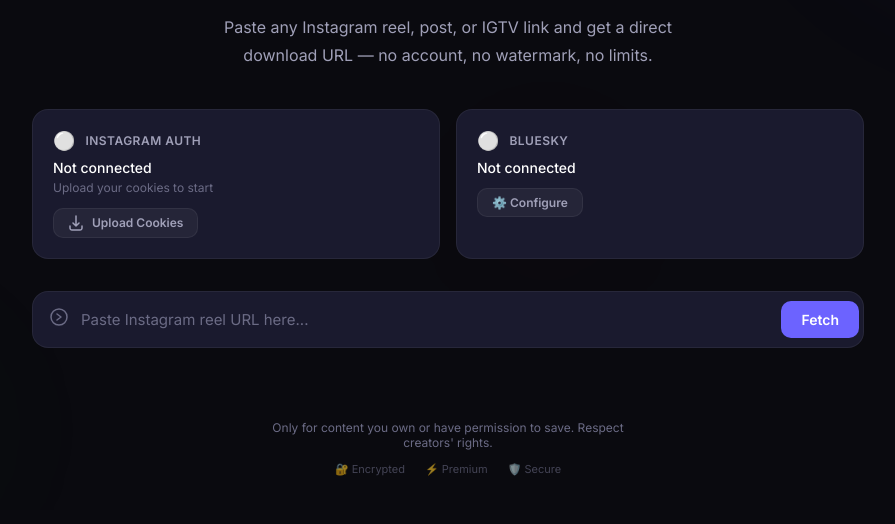
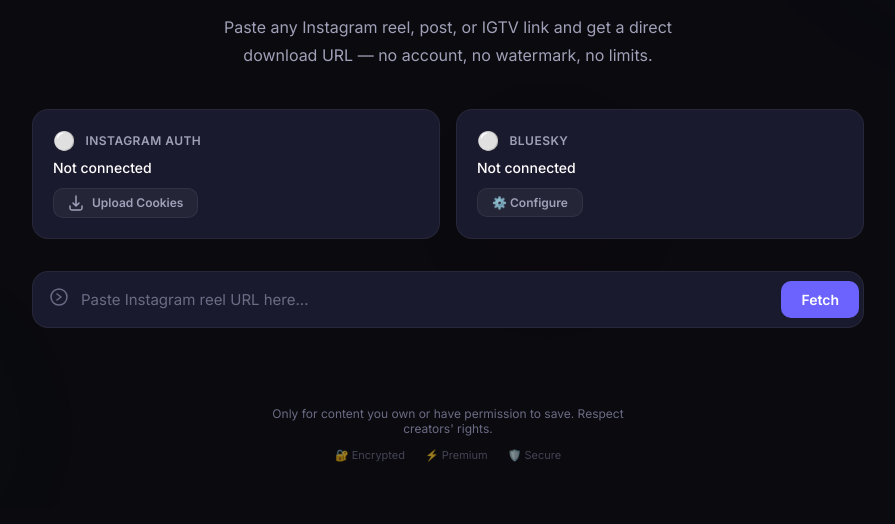
Before and after one commit to Motari2004/fetchgram, a Flask app: page / in a window 1280 px wide. Shown: the part 290-814 px from the top of the page, without its empty margins (192-1087 px from the left). After the commit the page ends 752 px from the top, so only its background shows below. Run offline with Flask 3, Linux system fonts and the light colour scheme; parts of the project's set-up code (start-up, migrations or seed data) failed here and were passed over; some libraries are stand-ins or nearby versions.

Commit message:
Describe what you changed here

```diff
--- a/static/script.js
+++ b/static/script.js
@@ -5,14 +5,15 @@ const errorMsg = document.getElementById("error-msg");
 const results = document.getElementById("results");
 const template = document.getElementById("result-template");
 
-// Cookie elements
-const cookieIndicator = document.getElementById("cookie-indicator");
-const cookieStatusText = document.getElementById("cookie-status-text");
+// Instagram cookie elements
+const instagramIndicator = document.getElementById("instagram-indicator");
+const instagramStatusText = document.getElementById("instagram-status-text");
+const instagramUsernameDisplay = document.getElementById("instagram-username-display");
 const fileInput = document.getElementById("cookie-file-input");
-const uploadBtn = document.querySelector("#cookie-status-card .btn-ghost");
+const uploadCookieLabel = document.getElementById("upload-cookie-label");
 const clearCookieBtn = document.getElementById("clear-cookie-btn");
-const cookieInfo = document.getElementById("cookie-upload-info");
-const cookieError = document.getElementById("cookie-upload-error");
+const instagramUploadInfo = document.getElementById("instagram-upload-info");
+const instagramUploadError = document.getElementById("instagram-upload-error");
 
 // Bluesky elements
 const blueskyIndicator = document.getElementById("bluesky-indicator");
@@ -51,42 +52,52 @@ const progressText = document.getElementById("progress-text");
 let currentVideoUrl = null;
 let currentVideoItem = null;
 
-// ==================== COOKIE FUNCTIONS ====================
+// ==================== INSTAGRAM COOKIE FUNCTIONS ====================
 
-function updateCookieStatus(hasCookies, username) {
+function updateInstagramStatus(hasCookies, username) {
   if (hasCookies) {
-    cookieIndicator.textContent = '🟢';
-    cookieIndicator.className = 'status-icon online';
-    cookieStatusText.textContent = `Connected as @${username || 'Instagram User'}`;
+    instagramIndicator.textContent = '🟢';
+    instagramIndicator.className = 'status-icon online';
+    instagramStatusText.textContent = 'Connected';
+    if (instagramUsernameDisplay) {
+      instagramUsernameDisplay.textContent = `@${username || 'Instagram User'}`;
+    }
     clearCookieBtn.hidden = false;
-    uploadBtn.textContent = '✅ Uploaded';
-    uploadBtn.disabled = true;
+    uploadCookieLabel.textContent = '✅ Uploaded';
+    uploadCookieLabel.style.opacity = '0.7';
     fileInput.disabled = true;
   } else {
-    cookieIndicator.textContent = '⚪';
-    cookieIndicator.className = 'status-icon offline';
-    cookieStatusText.textContent = 'Not connected';
+    instagramIndicator.textContent = '⚪';
+    instagramIndicator.className = 'status-icon offline';
+    instagramStatusText.textContent = 'Not connected';
+    if (instagramUsernameDisplay) {
+      instagramUsernameDisplay.textContent = '';
+    }
     clearCookieBtn.hidden = true;
-    uploadBtn.textContent = '📤 Upload Cookies';
-    uploadBtn.disabled = false;
+    uploadCookieLabel.textContent = '📤 Upload Cookies';
+    uploadCookieLabel.style.opacity = '1';
     fileInput.disabled = false;
+    fileInput.value = '';
   }
 }
 
-async function checkCookieStatus() {
+async function checkInstagramStatus() {
   try {
     const response = await fetch('/api/cookies/status');
     const data = await response.json();
-    updateCookieStatus(data.has_cookies, data.username);
+    updateInstagramStatus(data.has_cookies, data.username);
   } catch (error) {
-    console.error('Failed to check cookie status:', error);
-    updateCookieStatus(false);
+    console.error('Failed to check Instagram status:', error);
+    updateInstagramStatus(false);
   }
 }
 
 // Upload cookies
-uploadBtn.addEventListener('click', function() {
-  fileInput.click();
+uploadCookieLabel.addEventListener('click', function(e) {
+  e.preventDefault();
+  if (!fileInput.disabled) {
+    fileInput.click();
+  }
 });
 
 fileInput.addEventListener('change', async function() {
@@ -94,15 +105,15 @@ fileInput.addEventListener('change', async function() {
   if (!file) return;
 
   if (!file.name.endsWith('.json')) {
-    showCookieError('File must be a JSON file');
+    showInstagramError('File must be a JSON file');
     return;
   }
 
   const formData = new FormData();
   formData.append('cookies_file', file);
 
-  uploadBtn.textContent = '⏳ Uploading...';
-  uploadBtn.disabled = true;
+  uploadCookieLabel.textContent = '⏳ Uploading...';
+  uploadCookieLabel.style.opacity = '0.7';
 
   try {
     const response = await fetch('/api/cookies/upload', {
@@ -113,18 +124,18 @@ fileInput.addEventListener('change', async function() {
     const data = await response.json();
 
     if (response.ok) {
-      updateCookieStatus(true, data.username);
-      showCookieInfo(`✅ ${data.message}`);
+      updateInstagramStatus(true, data.username);
+      showInstagramInfo(`✅ ${data.message}`);
       fileInput.value = '';
     } else {
-      showCookieError(data.error || 'Upload failed');
-      updateCookieStatus(false);
+      showInstagramError(data.error || 'Upload failed');
+      updateInstagramStatus(false);
     }
   } catch (error) {
-    showCookieError('Failed to upload: ' + error.message);
+    showInstagramError('Failed to upload: ' + error.message);
   } finally {
-    uploadBtn.textContent = '📤 Upload Cookies';
-    uploadBtn.disabled = false;
+    uploadCookieLabel.textContent = '📤 Upload Cookies';
+    uploadCookieLabel.style.opacity = '1';
   }
 });
 
@@ -138,36 +149,36 @@ clearCookieBtn.addEventListener('click', async function() {
     const data = await response.json();
 
     if (response.ok) {
-      updateCookieStatus(false);
-      showCookieInfo('✅ Cookies cleared');
+      updateInstagramStatus(false);
+      showInstagramInfo('✅ Cookies cleared');
     } else {
-      showCookieError(data.error || 'Failed to clear cookies');
+      showInstagramError(data.error || 'Failed to clear cookies');
     }
   } catch (error) {
-    showCookieError('Failed to clear: ' + error.message);
+    showInstagramError('Failed to clear: ' + error.message);
   } finally {
     this.textContent = 'Clear';
     this.disabled = false;
   }
 });
 
-function showCookieInfo(message) {
-  cookieInfo.textContent = message;
-  cookieInfo.style.display = 'block';
-  cookieError.style.display = 'none';
-  setTimeout(() => { cookieInfo.style.display = 'none'; }, 5000);
+function showInstagramInfo(message) {
+  instagramUploadInfo.textContent = message;
+  instagramUploadInfo.style.display = 'block';
+  instagramUploadError.style.display = 'none';
+  setTimeout(() => { instagramUploadInfo.style.display = 'none'; }, 5000);
 }
 
-function showCookieError(message) {
-  cookieError.textContent = '❌ ' + message;
-  cookieError.style.display = 'block';
-  cookieInfo.style.display = 'none';
-  setTimeout(() => { cookieError.style.display = 'none'; }, 5000);
+function showInstagramError(message) {
+  instagramUploadError.textContent = '❌ ' + message;
+  instagramUploadError.style.display = 'block';
+  instagramUploadInfo.style.display = 'none';
+  setTimeout(() => { instagramUploadError.style.display = 'none'; }, 5000);
 }
 
 // ==================== BLUESKY FUNCTIONS ====================
 
-async function checkBlueskyCredentials() {
+async function checkBlueskyStatus() {
   try {
     const response = await fetch('/api/bluesky/credentials_status');
     const data = await response.json();
@@ -176,7 +187,9 @@ async function checkBlueskyCredentials() {
       blueskyIndicator.textContent = '🟢';
       blueskyIndicator.className = 'status-icon online';
       blueskyStatusText.textContent = 'Connected';
-      blueskyUsernameDisplay.textContent = `@${data.handle || data.identifier}`;
+      if (blueskyUsernameDisplay) {
+        blueskyUsernameDisplay.textContent = `@${data.handle || data.identifier}`;
+      }
       blueskyConnectedBadge.hidden = false;
       clearBlueskyCredsBtn.hidden = false;
       if (savedCredentialsInfo) {
@@ -187,7 +200,9 @@ async function checkBlueskyCredentials() {
       blueskyIndicator.textContent = '⚪';
       blueskyIndicator.className = 'status-icon offline';
       blueskyStatusText.textContent = 'Not connected';
-      blueskyUsernameDisplay.textContent = '';
+      if (blueskyUsernameDisplay) {
+        blueskyUsernameDisplay.textContent = '';
+      }
       blueskyConnectedBadge.hidden = true;
       clearBlueskyCredsBtn.hidden = true;
       if (savedCredentialsInfo) {
@@ -195,7 +210,7 @@ async function checkBlueskyCredentials() {
       }
     }
   } catch (error) {
-    console.error('Failed to check Bluesky credentials:', error);
+    console.error('Failed to check Bluesky status:', error);
   }
 }
 
@@ -251,7 +266,7 @@ blueskySaveBtn.addEventListener('click', async function() {
       blueskyModalStatus.style.display = 'block';
       setTimeout(() => {
         blueskyModal.hidden = true;
-        checkBlueskyCredentials();
+        checkBlueskyStatus();
       }, 1500);
     } else {
       blueskyModalStatus.textContent = `❌ ${data.error}`;
@@ -278,7 +293,7 @@ clearBlueskyCredsBtn.addEventListener('click', async function() {
     const data = await response.json();
 
     if (response.ok) {
-      checkBlueskyCredentials();
+      checkBlueskyStatus();
       showBlueskyStatus('✅ Credentials cleared', 'success');
     }
   } catch (error) {
@@ -566,7 +581,7 @@ copyBtn.addEventListener('click', async function() {
     await navigator.clipboard.writeText(url);
     this.innerHTML = '✅ Copied!';
     setTimeout(() => {
-      this.innerHTML = '<svg width="16" height="16" viewBox="0 0 16 16" fill="none"><path d="M5 5V3C5 2.46957 5.21071 1.96086 5.58579 1.58579C5.96086 1.21071 6.46957 1 7 1H13C13.5304 1 14.0391 1.21071 14.4142 1.58579C14.7893 1.96086 15 2.46957 15 3V9C15 9.53043 14.7893 10.0391 14.4142 10.4142C14.0391 10.7893 13.5304 11 13 11H11M3 15H9C9.53043 15 10.0391 14.7893 10.4142 14.4142C10.7893 14.0391 11 13.5304 11 13V7C11 6.46957 10.7893 5.96086 10.4142 5.58579C10.0391 5.21071 9.53043 5 9 5H3C2.46957 5 1.96086 5.21071 1.58579 5.58579C1.21071 5.96086 1 6.46957 1 7V13C1 13.5304 1.21071 14.0391 1.58579 14.4142C1.96086 14.7893 2.46957 15 3 15Z" stroke="currentColor" stroke-width="1.5" stroke-linecap="round" stroke-linejoin="round"/></svg> Copy';
+      this.innerHTML = '<svg width="16" height="16" viewBox="0 0 16 16" fill="none"><path d="M5 5V3C5 2.46957 5.21071 1.96086 5.58579 1.58579C5.96086 1.21071 6.46957 1 7 1H13C13.5304 1 14.0391 1.21071 14.4142 1.58579C14.7893 1.96086 15 2.46957 15 3V9C15 9.53043 14.7893 10.0391 14.4142 10.4142C14.0391 10.7893 13.5304 11 13 11H11M3 15H9C9.53043 15 10.0391 14.7893 10.4142 14.4142C10.7893 14.0391 11 13.5304 11 13V7C11 6.46957 10.7893 5.96086 10.4142 5.58579C10.0391 5.21071 9.53043 5 9 5H3C2.46957 5 1.96086 5.21071 1.58579 5.58579C1.21071 5.96086 1 6.46957 1 7V13C1 13.5304 1.21071 14.0391 1.58579 14.4142C1.21071 14.7893 2.46957 15 3 15Z" stroke="currentColor" stroke-width="1.5" stroke-linecap="round" stroke-linejoin="round"/></svg> Copy';
     }, 2000);
   } catch {
     directUrlDisplay.select();
@@ -654,5 +669,6 @@ form.addEventListener("submit", async (e) => {
 
 // ==================== INIT ====================
 
-checkCookieStatus();
-checkBlueskyCredentials();
+// Check both statuses on page load
+checkInstagramStatus();
+checkBlueskyStatus();
--- a/static/style.css
+++ b/static/style.css
@@ -146,9 +146,8 @@ html, body {
   letter-spacing: 0.05em;
   padding: 2px 10px;
   border-radius: 20px;
-  background: var(--accent);
+  background: linear-gradient(135deg, var(--accent), #7C73FF);
   color: white;
-  background: linear-gradient(135deg, var(--accent), #7C73FF);
 }
 
 .topbar-actions {
@@ -336,7 +335,7 @@ html, body {
   color: white;
 }
 
-.btn-primary:hover {
+.btn-primary:hover:not(:disabled) {
   background: var(--accent-hover);
   transform: translateY(-1px);
   box-shadow: 0 4px 20px var(--accent-glow);
@@ -352,6 +351,7 @@ html, body {
   background: rgba(255, 255, 255, 0.05);
   color: var(--text-secondary);
   border: 1px solid var(--border-color);
+  cursor: pointer;
 }
 
 .btn-ghost:hover {
@@ -490,16 +490,7 @@ html, body {
   align-items: center;
   gap: 16px;
   padding: 16px;
-  background: var(--bg-card);
-  border: 1px solid var(--border-color);
-  border-radius: var(--radius);
-  transition: var(--transition);
   animation: slideUp 0.4s ease both;
-}
-
-.result-card:hover {
-  border-color: var(--border-light);
-  background: var(--bg-card-hover);
 }
 
 @keyframes slideUp {
--- a/templates/index.html
+++ b/templates/index.html
@@ -39,6 +39,7 @@
   </header>
 
   <main class="hero">
+
     <!-- Hero Section -->
     <div class="hero-content">
       <div class="hero-badge">
@@ -50,26 +51,26 @@
 
     <!-- Status Cards -->
     <div class="status-grid">
-      <!-- Cookie Status -->
-      <div class="status-card" id="cookie-status-card">
+      <!-- Instagram Status -->
+      <div class="status-card" id="instagram-status-card">
         <div class="status-card-header">
-          <span class="status-icon" id="cookie-indicator">⚪</span>
+          <span class="status-icon" id="instagram-indicator">⚪</span>
           <span class="status-label">Instagram Auth</span>
         </div>
         <div class="status-card-body">
-          <span class="status-text" id="cookie-status-text">Not connected</span>
-          <span class="status-sub">Upload your cookies to start</span>
+          <span class="status-text" id="instagram-status-text">Not connected</span>
+          <span class="status-sub" id="instagram-username-display"></span>
         </div>
         <div class="status-card-actions">
-          <label for="cookie-file-input" class="btn btn-sm btn-ghost">
+          <label for="cookie-file-input" class="btn btn-sm btn-ghost" id="upload-cookie-label">
             <svg width="16" height="16" viewBox="0 0 16 16" fill="none"><path d="M8 1V11M8 11L5 8M8 11L11 8M14 11V13C14 13.5304 13.7893 14.0391 13.4142 14.4142C13.0391 14.7893 12.5304 15 12 15H4C3.46957 15 2.96086 14.7893 2.58579 14.4142C2.21071 14.0391 2 13.5304 2 13V11" stroke="currentColor" stroke-width="1.5" stroke-linecap="round" stroke-linejoin="round"/></svg>
             Upload Cookies
           </label>
           <input type="file" id="cookie-file-input" accept=".json" style="display:none" />
           <button id="clear-cookie-btn" class="btn btn-sm btn-danger" hidden>Clear</button>
         </div>
-        <div id="cookie-upload-info" class="status-message success" hidden></div>
-        <div id="cookie-upload-error" class="status-message error" hidden></div>
+        <div id="instagram-upload-info" class="status-message success" hidden></div>
+        <div id="instagram-upload-error" class="status-message error" hidden></div>
       </div>
 
       <!-- Bluesky Status -->
@@ -152,7 +153,7 @@
         <input type="text" id="direct-url-display" class="url-display" readonly />
         <div class="url-actions">
           <button id="copy-url-btn" class="btn btn-sm btn-ghost">
-            <svg width="16" height="16" viewBox="0 0 16 16" fill="none"><path d="M5 5V3C5 2.46957 5.21071 1.96086 5.58579 1.58579C5.96086 1.21071 6.46957 1 7 1H13C13.5304 1 14.0391 1.21071 14.4142 1.58579C14.7893 1.96086 15 2.46957 15 3V9C15 9.53043 14.7893 10.0391 14.4142 10.4142C14.0391 10.7893 13.5304 11 13 11H11M3 15H9C9.53043 15 10.0391 14.7893 10.4142 14.4142C10.7893 14.0391 11 13.5304 11 13V7C11 6.46957 10.7893 5.96086 10.4142 5.58579C10.0391 5.21071 9.53043 5 9 5H3C2.46957 5 1.96086 5.21071 1.58579 5.58579C1.21071 5.96086 1 6.46957 1 7V13C1 13.5304 1.21071 14.0391 1.58579 14.4142C1.96086 14.7893 2.46957 15 3 15Z" stroke="currentColor" stroke-width="1.5" stroke-linecap="round" stroke-linejoin="round"/></svg>
+            <svg width="16" height="16" viewBox="0 0 16 16" fill="none"><path d="M5 5V3C5 2.46957 5.21071 1.96086 5.58579 1.58579C5.96086 1.21071 6.46957 1 7 1H13C13.5304 1 14.0391 1.21071 14.4142 1.58579C14.7893 1.96086 15 2.46957 15 3V9C15 9.53043 14.7893 10.0391 14.4142 10.4142C14.0391 10.7893 13.5304 11 13 11H11M3 15H9C9.53043 15 10.0391 14.7893 10.4142 14.4142C10.7893 14.0391 11 13.5304 11 13V7C11 6.46957 10.7893 5.96086 10.4142 5.58579C10.0391 5.21071 9.53043 5 9 5H3C2.46957 5 1.96086 5.21071 1.58579 5.58579C1.21071 5.96086 1 6.46957 1 7V13C1 13.5304 1.21071 14.0391 1.58579 14.4142C1.21071 14.7893 2.46957 15 3 15Z" stroke="currentColor" stroke-width="1.5" stroke-linecap="round" stroke-linejoin="round"/></svg>
             Copy
           </button>
           <button id="direct-download-btn" class="btn btn-sm btn-success">
@@ -230,7 +231,6 @@
           <span class="btn-content">
             <svg width="20" height="20" viewBox="0 0 20 20" fill="none">
               <path d="M3 10L7 14L17 6" stroke="currentColor" stroke-width="2" stroke-linecap="round" stroke-linejoin="round"/>
-              <path d="M3 10L7 14L17 6" stroke="currentColor" stroke-width="2" stroke-linecap="round" stroke-linejoin="round"/>
             </svg>
             Post to Bluesky
           </span>
```
